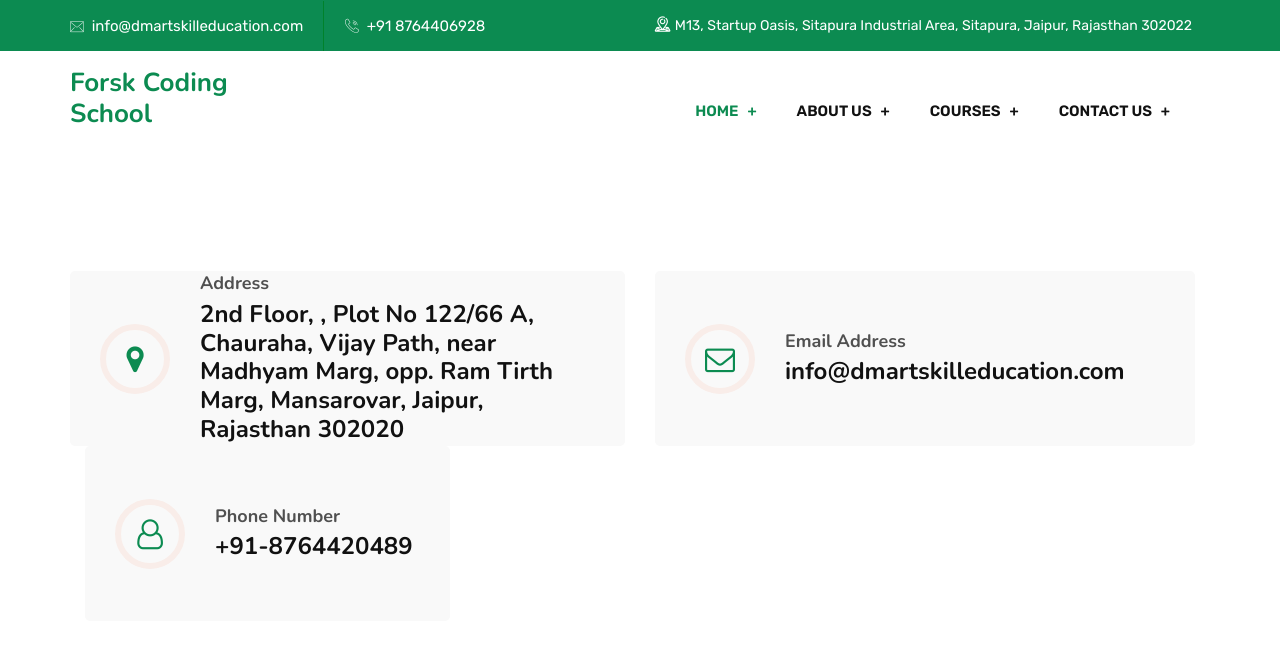
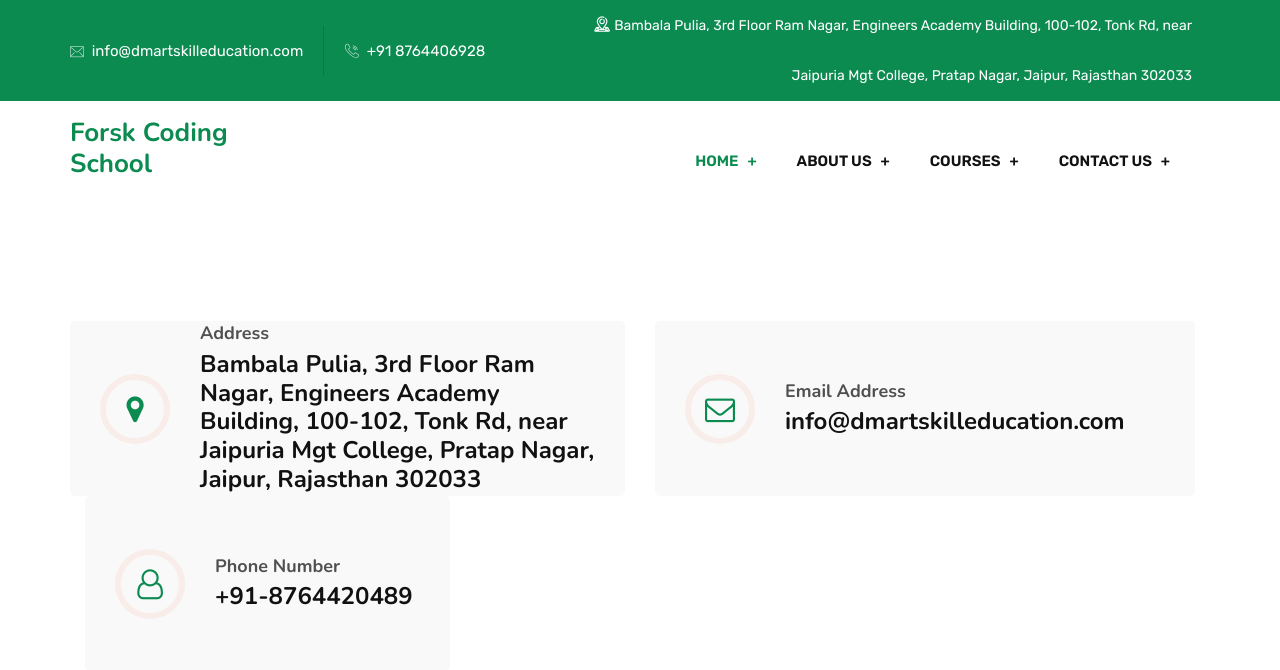
Before and after one commit to grootacademy/forsk-coding-school, a PHP site: page /contact-us.php in a window 1280 px wide. Shown: the top 670 px of the page. Run offline with PHP 8.4, Linux system fonts and the light colour scheme.

Commit message:
address changed

```diff
--- a/contact-us.php
+++ b/contact-us.php
@@ -14,7 +14,7 @@
                             </div>
                             <div class="content-part">
                                 <h5 class="info-subtitle">Address</h5>
-                                <h6 class="info-title">2nd Floor, , Plot No 122/66 A, Chauraha, Vijay Path, near Madhyam Marg, opp. Ram Tirth Marg, Mansarovar, Jaipur, Rajasthan 302020 </h6>
+                                <h6 class="info-title">Bambala Pulia, 3rd Floor Ram Nagar, Engineers Academy Building, 100-102, Tonk Rd, near Jaipuria Mgt College, Pratap Nagar, Jaipur, Rajasthan 302033 </h6>
                             </div>
                         </div>
                     </div>
--- a/includes/footer.php
+++ b/includes/footer.php
@@ -68,7 +68,7 @@
                       <ul class="address-widget">
                           <li>
                               <i class="flaticon-location"></i>
-                              <div class="desc">  Forsk Technologies, M13, Startup Oasis, Sitapura Industrial Area, Sitapura, Jaipur, Rajasthan 302022 </div>
+                              <div class="desc"> Bambala Pulia, 3rd Floor Ram Nagar, Engineers Academy Building, 100-102, Tonk Rd, near Jaipuria Mgt College, Pratap Nagar, Jaipur, Rajasthan 302033 </div>
                           </li>
                           <li>
                               <i class="flaticon-call"></i>
--- a/includes/header.php
+++ b/includes/header.php
@@ -138,7 +138,7 @@
                         </div>
                         <div class="col-md-7 text-right">
                             <ul class="toolbar-sl-share">
-                                <li class="opening"> <i class="flaticon-location"></i>M13, Startup Oasis, Sitapura Industrial Area, Sitapura, Jaipur, Rajasthan 302022 </li>
+                                <li class="opening"> <i class="flaticon-location"></i>Bambala Pulia, 3rd Floor Ram Nagar, Engineers Academy Building, 100-102, Tonk Rd, near Jaipuria Mgt College, Pratap Nagar, Jaipur, Rajasthan 302033 </li>
                                 <!-- <li><a href="#"><i class="fa fa-facebook"></i></a></li>
                                 <li><a href="#"><i class="fa fa-twitter"></i></a></li>
                                 <li><a href="#"><i class="fa fa-linkedin"></i></a></li>
```
